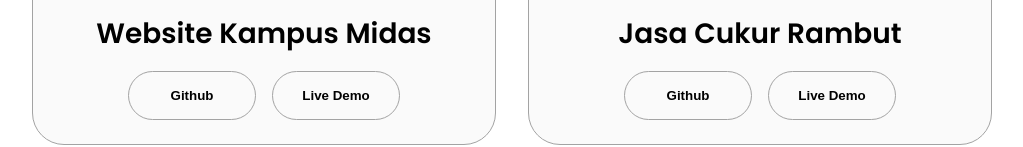
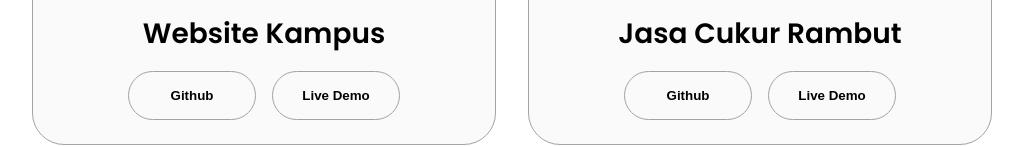
Before and after one commit to dimasalhaq/portofolio-dimasnaa, a plain HTML site: page index.html in a window 1280 px wide. Shown: the part 2900-3047 px from the top of the page, without its empty margins (128-1151 px from the left). Drawn offline with Linux system fonts and the light colour scheme.

Commit message:
Update index.html

```diff
--- a/index.html
+++ b/index.html
@@ -266,7 +266,7 @@
                 class="project-img"
               />
             </div>
-            <h2 class="experience-sub-title project-title">Website Kampus Midas</h2>
+            <h2 class="experience-sub-title project-title">Website Kampus</h2>
             <div class="btn-container">
               <button
                 class="btn btn-color-2 project-btn"
```
